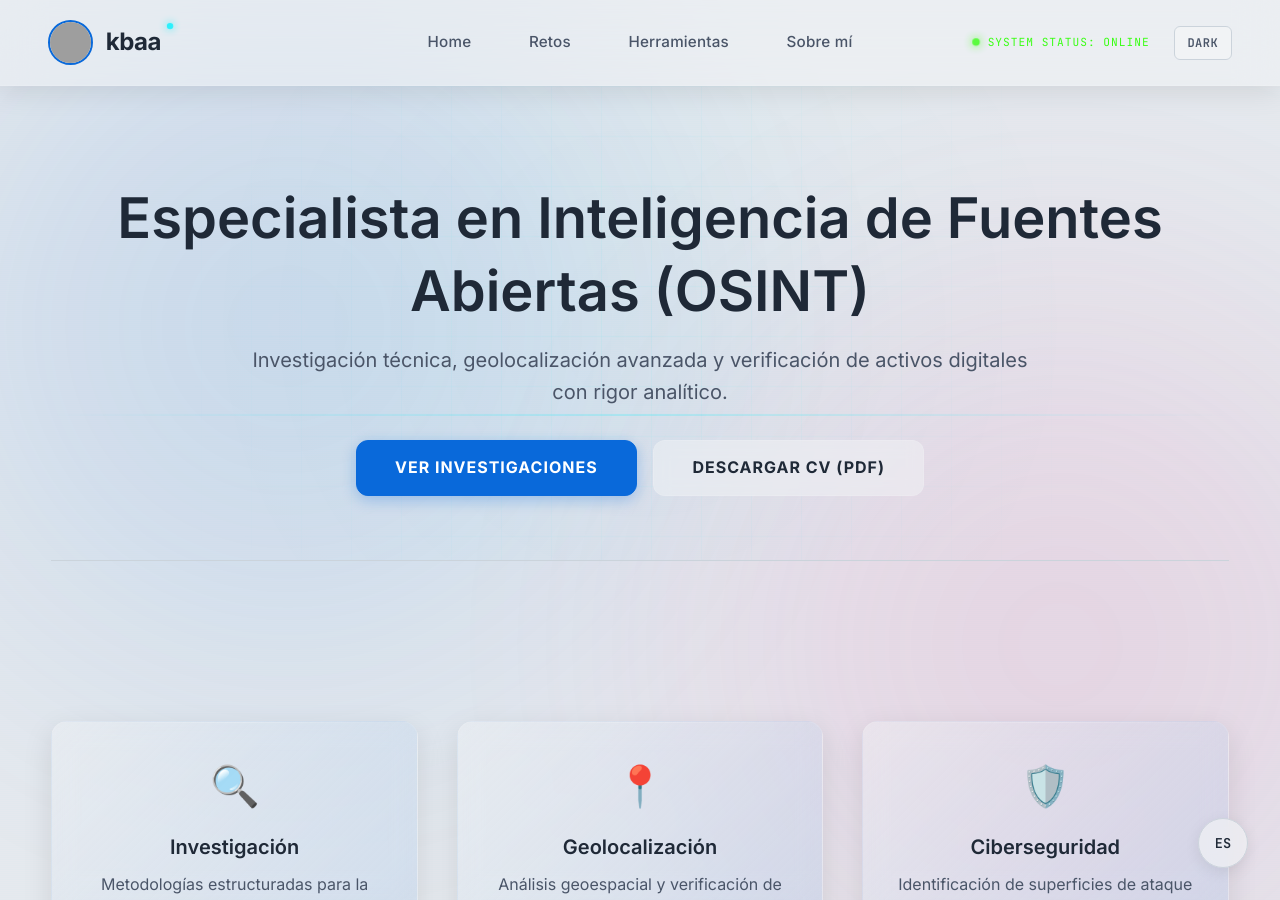
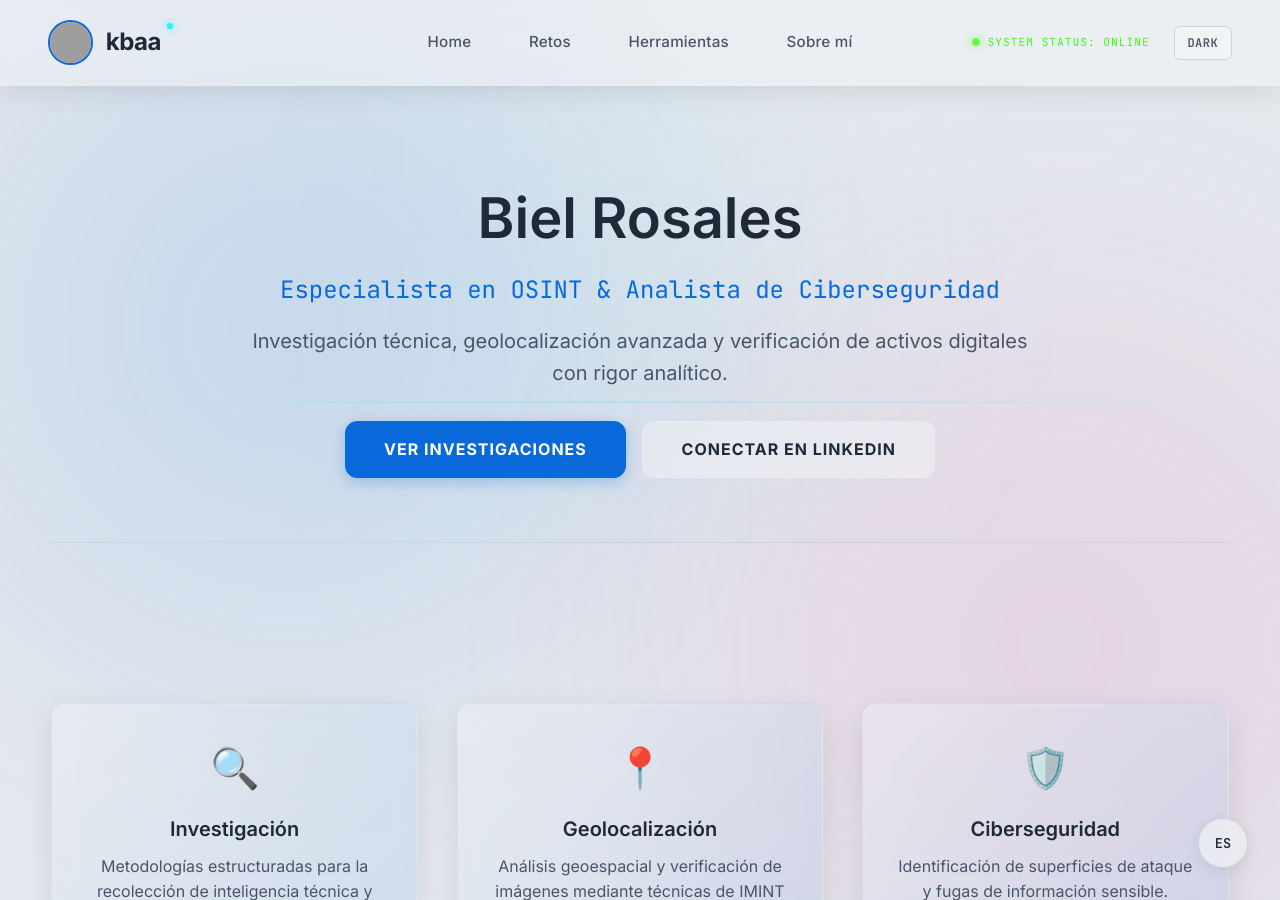
Before and after one commit to kbbaa/kbbaa.github.io, a Jekyll site: the page built from index.md, in a window 1280 px wide and 900 px high. Built offline with Jekyll 4.4.1, drawn with Linux system fonts in a browser that asks for light colours; grey boxes are pictures that could not be loaded.

Commit message:
Update index.md

```diff
--- a/index.md
+++ b/index.md
@@ -1,15 +1,16 @@
 ---
 layout: default
-title: OSINT Portfolio – kbaa
+title: Biel Rosales | OSINT & Ciberseguridad
 ---
 
 <div class="hero">
   <div class="hero-scanner"></div>
-  <h1>Especialista en Inteligencia de Fuentes Abiertas (OSINT)</h1>
+  <h1>Biel Rosales</h1>
+  <p style="font-size: 1.5rem; color: var(--accent-primary); font-family: 'JetBrains Mono', monospace; margin-bottom: 1rem;">Especialista en OSINT & Analista de Ciberseguridad</p>
   <p>Investigación técnica, geolocalización avanzada y verificación de activos digitales con rigor analítico.</p>
   <div class="hero-buttons">
     <a href="{{ '/retos' | relative_url }}" class="btn-primary">Ver Investigaciones</a>
-    <a href="{{ '/assets/pdf/cv-biel.pdf' | relative_url }}" class="btn-secondary" download>Descargar CV (PDF)</a>
+    <a href="https://www.linkedin.com/in/biel-rosales-2a488220b/" target="_blank" class="btn-secondary">Conectar en LinkedIn</a>
   </div>
 </div>
 
```
